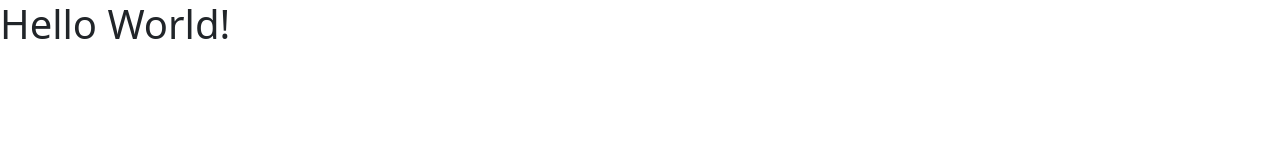
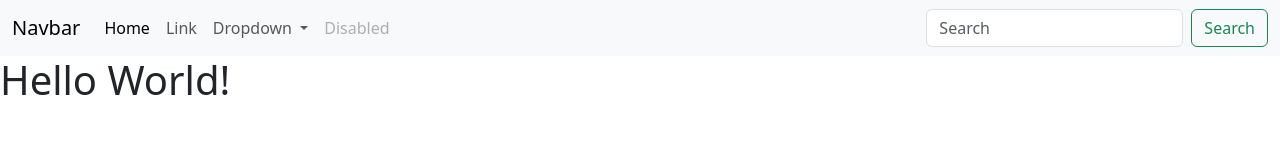
Before and after one commit to flynnmccooke01/flynnmccooke01.github.io, a plain HTML site: page index.html in a window 1280 px wide. Drawn offline with nearby package versions, Linux system fonts and the light colour scheme.

Commit message:
Header
Navbar header creation.

```diff
--- a/index.html
+++ b/index.html
@@ -4,13 +4,56 @@
 <head>
     <meta charset="UTF-8">
     <meta http-equiv="X-UA-Compatible" content="IE=edge">
-    <meta name="viewport" content="width=device-width, initial-scale=1.0">
+    <meta name="viewport" content="width=device-width, initial-scale=1">
     <title>Flynn McCooke</title>
     <link href="https://cdn.jsdelivr.net/npm/bootstrap@5.3.0-alpha1/dist/css/bootstrap.min.css" rel="stylesheet"
         integrity="sha384-GLhlTQ8iRABdZLl6O3oVMWSktQOp6b7In1Zl3/Jr59b6EGGoI1aFkw7cmDA6j6gD" crossorigin="anonymous">
 </head>
 
 <body>
+    <header>
+        <nav class="navbar navbar-expand-lg bg-body-tertiary">
+            <div class="container-fluid">
+                <a class="navbar-brand" href="#">Navbar</a>
+                <button class="navbar-toggler" type="button" data-bs-toggle="collapse"
+                    data-bs-target="#navbarSupportedContent" aria-controls="navbarSupportedContent"
+                    aria-expanded="false" aria-label="Toggle navigation">
+                    <span class="navbar-toggler-icon"></span>
+                </button>
+                <div class="collapse navbar-collapse" id="navbarSupportedContent">
+                    <ul class="navbar-nav me-auto mb-2 mb-lg-0">
+                        <li class="nav-item">
+                            <a class="nav-link active" aria-current="page" href="#">Home</a>
+                        </li>
+                        <li class="nav-item">
+                            <a class="nav-link" href="#">Link</a>
+                        </li>
+                        <li class="nav-item dropdown">
+                            <a class="nav-link dropdown-toggle" href="#" role="button" data-bs-toggle="dropdown"
+                                aria-expanded="false">
+                                Dropdown
+                            </a>
+                            <ul class="dropdown-menu">
+                                <li><a class="dropdown-item" href="#">Action</a></li>
+                                <li><a class="dropdown-item" href="#">Another action</a></li>
+                                <li>
+                                    <hr class="dropdown-divider">
+                                </li>
+                                <li><a class="dropdown-item" href="#">Something else here</a></li>
+                            </ul>
+                        </li>
+                        <li class="nav-item">
+                            <a class="nav-link disabled">Disabled</a>
+                        </li>
+                    </ul>
+                    <form class="d-flex" role="search">
+                        <input class="form-control me-2" type="search" placeholder="Search" aria-label="Search">
+                        <button class="btn btn-outline-success" type="submit">Search</button>
+                    </form>
+                </div>
+            </div>
+        </nav>
+    </header>
     <h1>Hello World!</h1>
     <script src="https://cdn.jsdelivr.net/npm/bootstrap@5.3.0-alpha1/dist/js/bootstrap.bundle.min.js"
         integrity="sha384-w76AqPfDkMBDXo30jS1Sgez6pr3x5MlQ1ZAGC+nuZB+EYdgRZgiwxhTBTkF7CXvN"
```
Also changed, not shown: CSS/styling.css (added).
